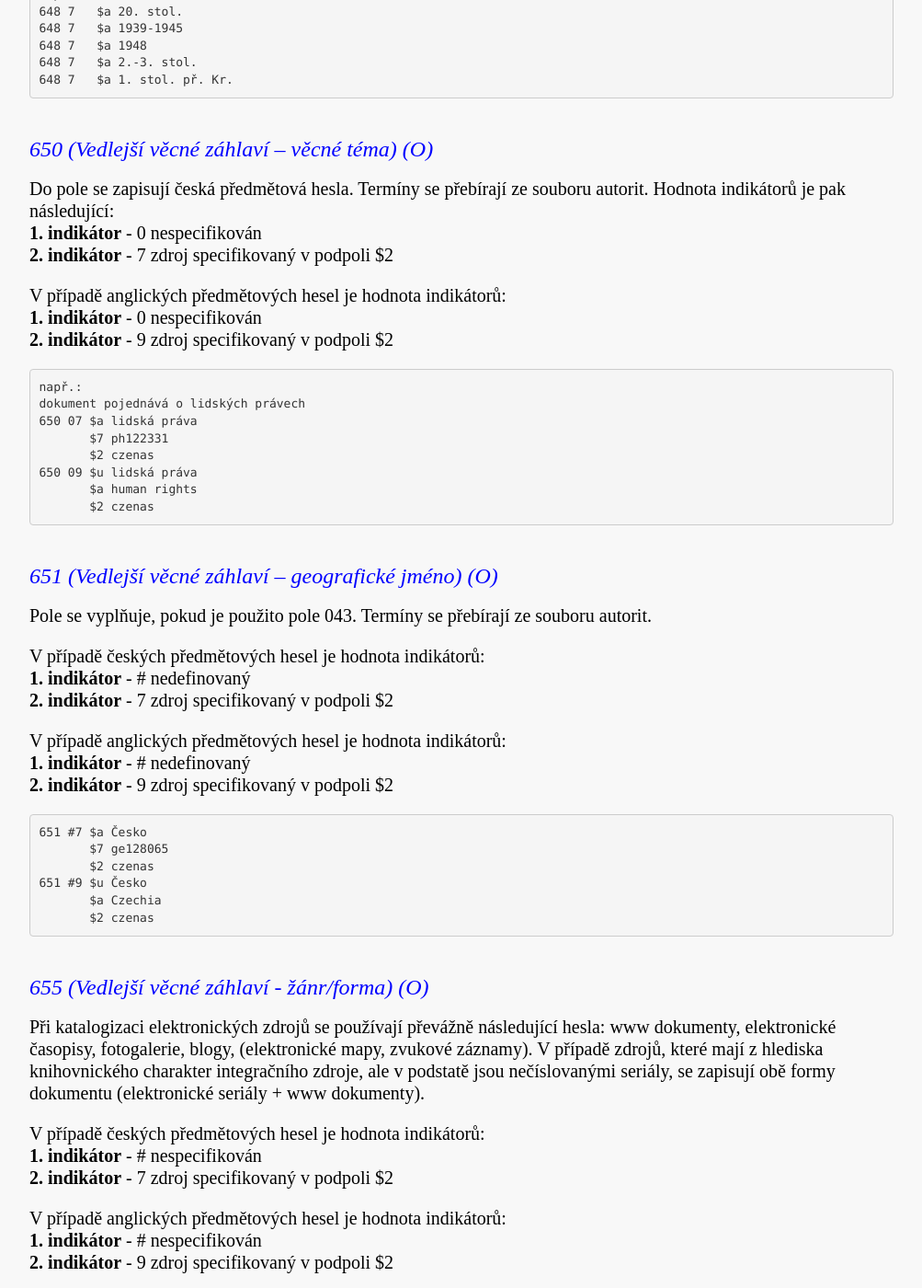
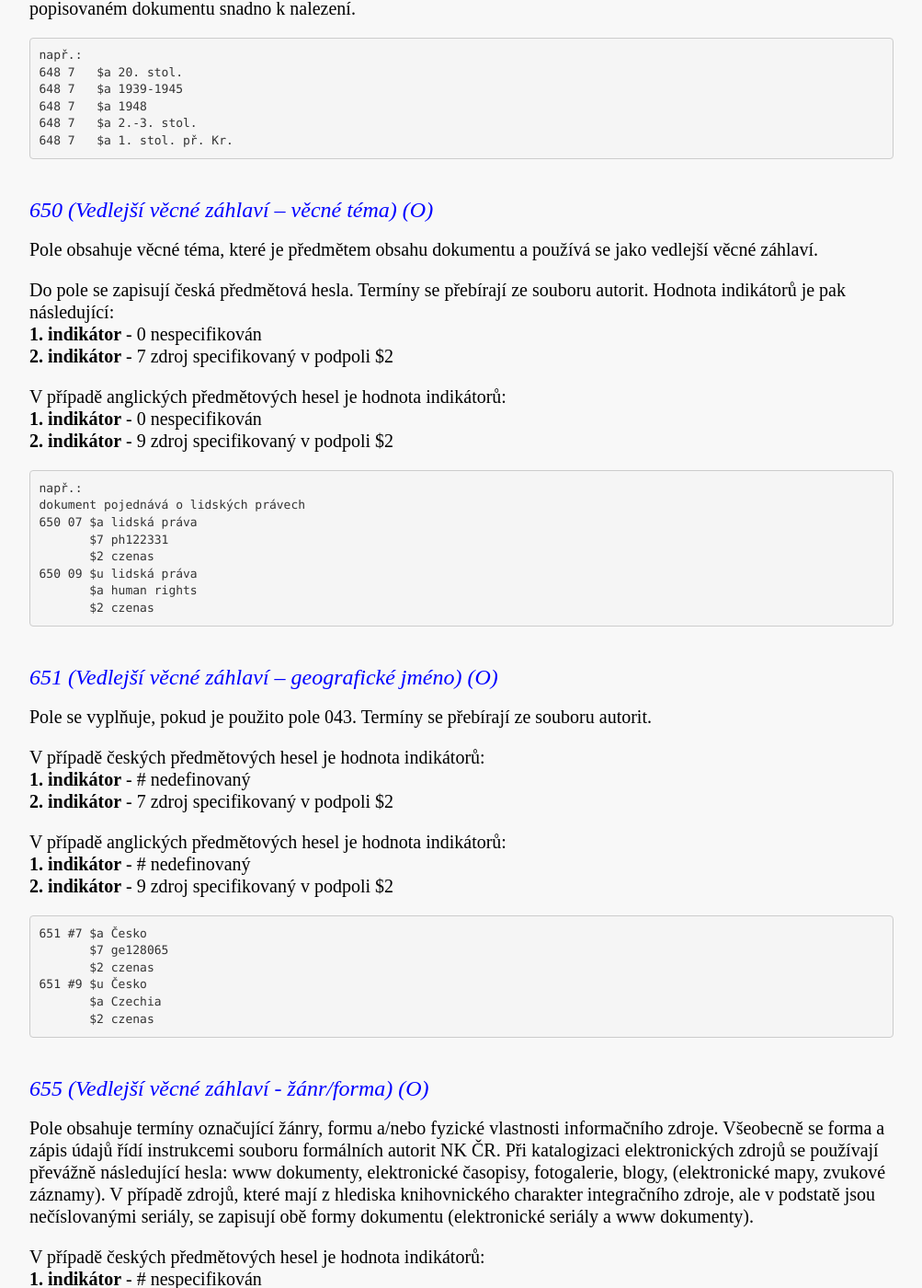
Before and after one commit to WebarchivCZ/katalogizacni-manual, a Jekyll site: the page built from _posts/2017-06-17-vecne-selekcni-udaje.md, in a window 1280 px wide and 1400 px high, scrolled down 1057 px. Shown: the whole window at 92% size, without its empty margins (138-1141 px from the left). Built offline with Jekyll 4.4.1, drawn with Linux system fonts in a browser that asks for light colours; some of the changed text lies outside the part shown.

Commit message:
selekční údaje-doplnění textu

```diff
--- a/_posts/2017-06-17-vecne-selekcni-udaje.md
+++ b/_posts/2017-06-17-vecne-selekcni-udaje.md
@@ -4,6 +4,7 @@ title: Věcné selekční údaje
 ---
 
 ## Věcné selekční údaje
+Věcné selekční údaje informují o obsahové stránce dokumentu. V institucích s univerzálním fondem se forma a zápis údajů řídí instrukcemi souboru věcných tematických autorit NK ČR.
 
 ### 600 (Vedlejší věcné záhlaví – osobní jméno) (O)
 Údaje se zapisují ve stejné podobě jako v poli 100 (Hlavní záhlaví - osobní jméno). Zdroj pojednává o konkrétní osobě.
@@ -32,6 +33,9 @@ např.:
 
 
 ### 650 (Vedlejší věcné záhlaví – věcné téma) (O)
+Pole obsahuje věcné téma, které je předmětem obsahu dokumentu a používá se jako
+vedlejší věcné záhlaví.
+
 Do pole se zapisují česká předmětová hesla. Termíny se přebírají ze souboru autorit. Hodnota indikátorů je pak následující:
 **1. indikátor** - 0 nespecifikován
 **2. indikátor** - 7 zdroj specifikovaný v podpoli $2
@@ -76,8 +80,8 @@ V případě anglických předmětových hesel je hodnota indikátorů:
 
 
 ### 655 (Vedlejší věcné záhlaví - žánr/forma) (O)
-Při katalogizaci elektronických zdrojů se používají převážně následující hesla: www dokumenty, elektronické časopisy, fotogalerie, blogy, (elektronické mapy, zvukové záznamy).
-V případě zdrojů, které mají z hlediska knihovnického charakter integračního zdroje, ale v podstatě jsou nečíslovanými seriály, se zapisují obě formy dokumentu (elektronické seriály + www dokumenty).
+Pole obsahuje termíny označující žánry, formu a/nebo fyzické vlastnosti informačního zdroje.
+Všeobecně se forma a zápis údajů řídí instrukcemi souboru formálních autorit NK ČR. Při katalogizaci elektronických zdrojů se používají převážně následující hesla: www dokumenty, elektronické časopisy, fotogalerie, blogy, (elektronické mapy, zvukové záznamy). V případě zdrojů, které mají z hlediska knihovnického charakter integračního zdroje, ale v podstatě jsou nečíslovanými seriály, se zapisují obě formy dokumentu (elektronické seriály a www dokumenty).
 
 
 V případě českých předmětových hesel je hodnota indikátorů:
```
Also changed, not shown: _posts/2017-06-20-nazev.md (+1 -1 lines).
